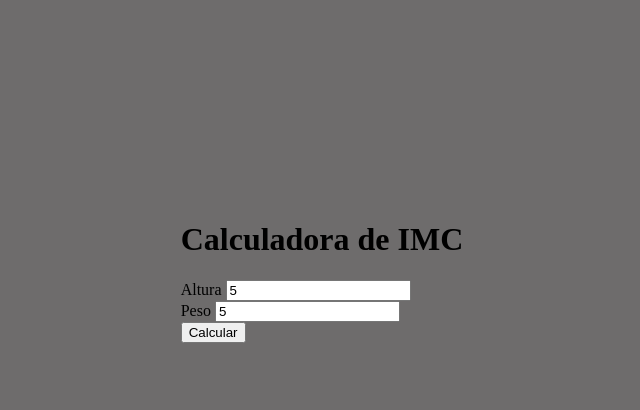
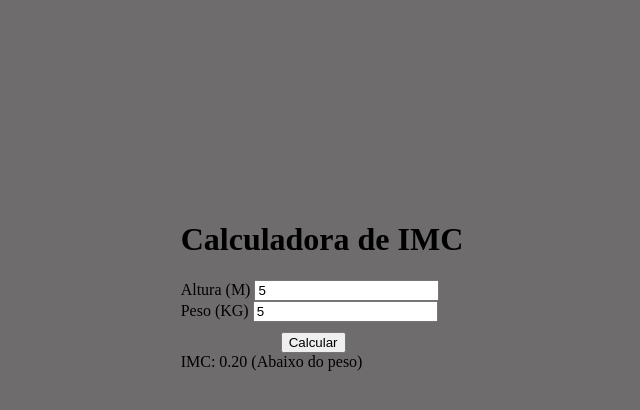
Before and after one commit to Camilafeeburg/calculadora-imc, a plain HTML site: page index.html in a window 1280 px wide. Both pictures are taken after typing "5", "5" into the empty fields and a click on the button "Calcular". Shown: the whole page, without its empty margins (326-966 px from the left). Drawn offline with Linux system fonts and the light colour scheme.

Commit message:
atualização

```diff
--- a/index.html
+++ b/index.html
@@ -10,15 +10,15 @@
     <main>
         <h1>Calculadora de IMC</h1>
         <div class="altura">
-            <label for="altura">Altura</label>
+            <label for="altura">Altura (M)</label>
             <input type="number"  id="altura">
         </div>
         <div class="peso">
-            <label for="peso">Peso</label>
+            <label for="peso">Peso (KG)</label>
             <input type="number" id="peso">
         </div>
         <div class="calculo">
-            <button onclick="calculoimc">Calcular</button>
+            <button onclick="calculoimc();">Calcular</button>
         </div>
         <span id="resultado"></span>
     </main>
--- a/script.js
+++ b/script.js
@@ -1,3 +1,26 @@
-const resultado = document.querySelector ('#resultado')
-const altura = document.querySelector ('#altura')
-const peso = document.querySelector ('#peso')
+let resultado = document.querySelector('#resultado');
+let altura = document.querySelector('#altura');
+let peso = document.querySelector('#peso');
+
+function calculoimc(){
+    if (altura.value !== '' && peso.value !== '') {
+        const imc = (peso.value / (altura.value * altura.value)). toFixed(2)
+        let classification =''
+        if (imc < 18.5){
+            classification = 'Abaixo do peso'
+        } else if (imc >= 18.5 && imc < 25){
+            classification = 'Peso normal'
+        } else if (imc >= 18.5 && imc < 30){
+            classification = 'Acima do peso'
+        } else if (imc >= 18.5 && imc < 35){
+            classification = 'Obesidade grau I'
+        } else if (imc >= 18.5 && imc < 41){
+            classification = 'Obesidade grau II'
+        } else {
+            classification = 'Obesidade grau III'
+        }
+        resultado.innerHTML = `IMC: ${imc} (${classification})`
+    }else{
+        resultado.innerHTML = 'Preencha os campos'
+    }
+}
--- a/style.css
+++ b/style.css
@@ -6,3 +6,7 @@ body{
     display: flex;
     justify-content: center;
 }
+button{
+    margin-left: 100px;
+    margin-top: 10px;
+}
```
